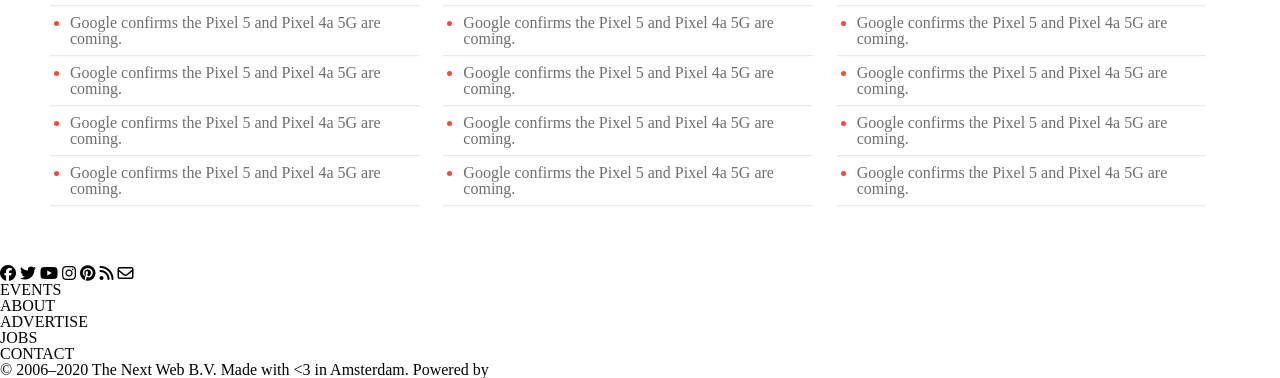
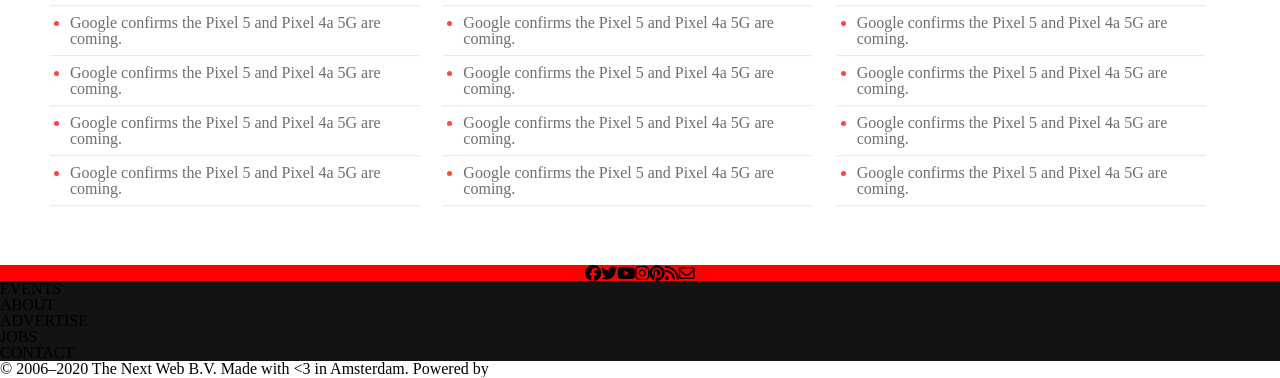
Before and after one commit to IjayAbby/thenextweb-clone, a website: page index.html in a window 1280 px wide. Shown: the part 3313-3691 px from the top of the page. Drawn offline with Linux system fonts and the light colour scheme.

Commit message:
footer section styles

```diff
--- a/assets/style.css
+++ b/assets/style.css
@@ -334,3 +334,18 @@
 .list-items hr {
     opacity: 0.2;
 }
+
+/* FOOTER */
+
+.section-one {
+    background-color : #131313;
+
+}
+
+.social-sites-icons {
+    margin: 0 auto;
+    background-color: red;
+    justify-content: center;
+
+
+}
--- a/index.html
+++ b/index.html
@@ -815,7 +815,7 @@
     <!-- FOOTER SECTION. -->
     <footer>
             <section class="section-one">
-                <div>
+                <div class="flex social-sites-icons">
                     <i class="fab fa-facebook"></i>
                     <i class="fab fa-twitter"></i>
                     <i class="fab fa-youtube"></i>
```
